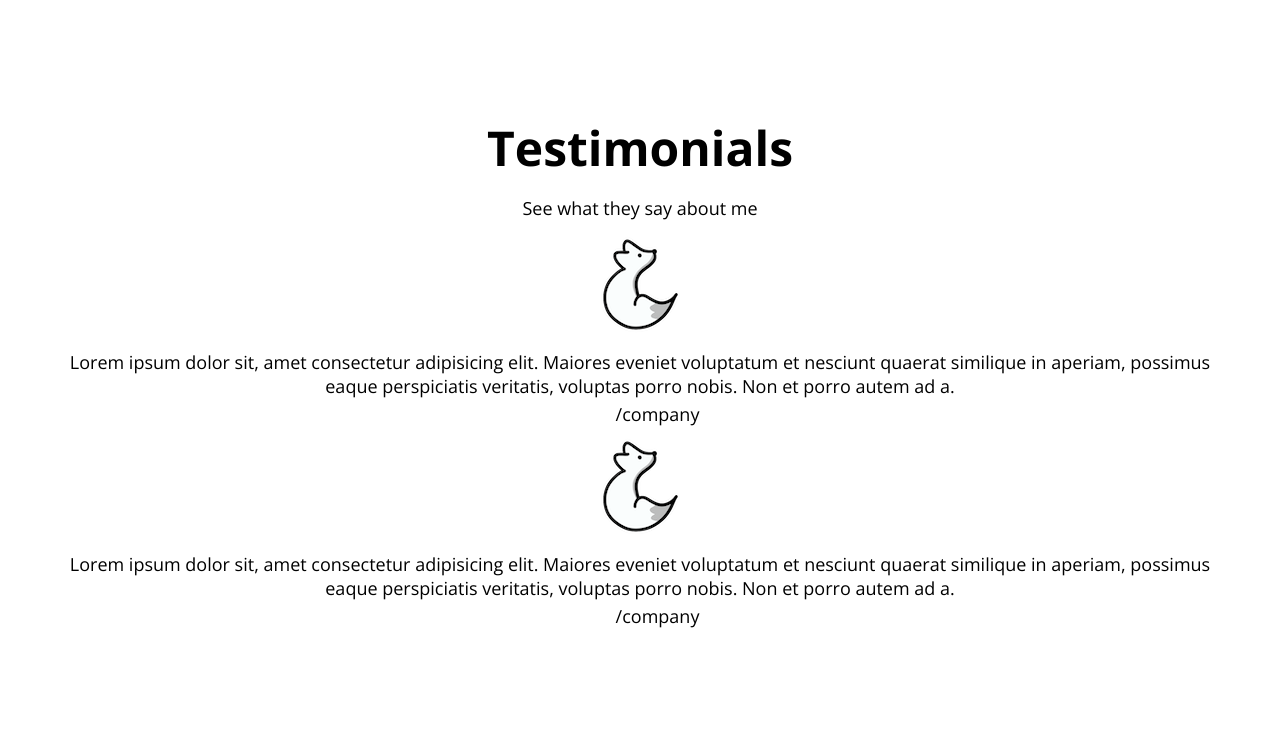
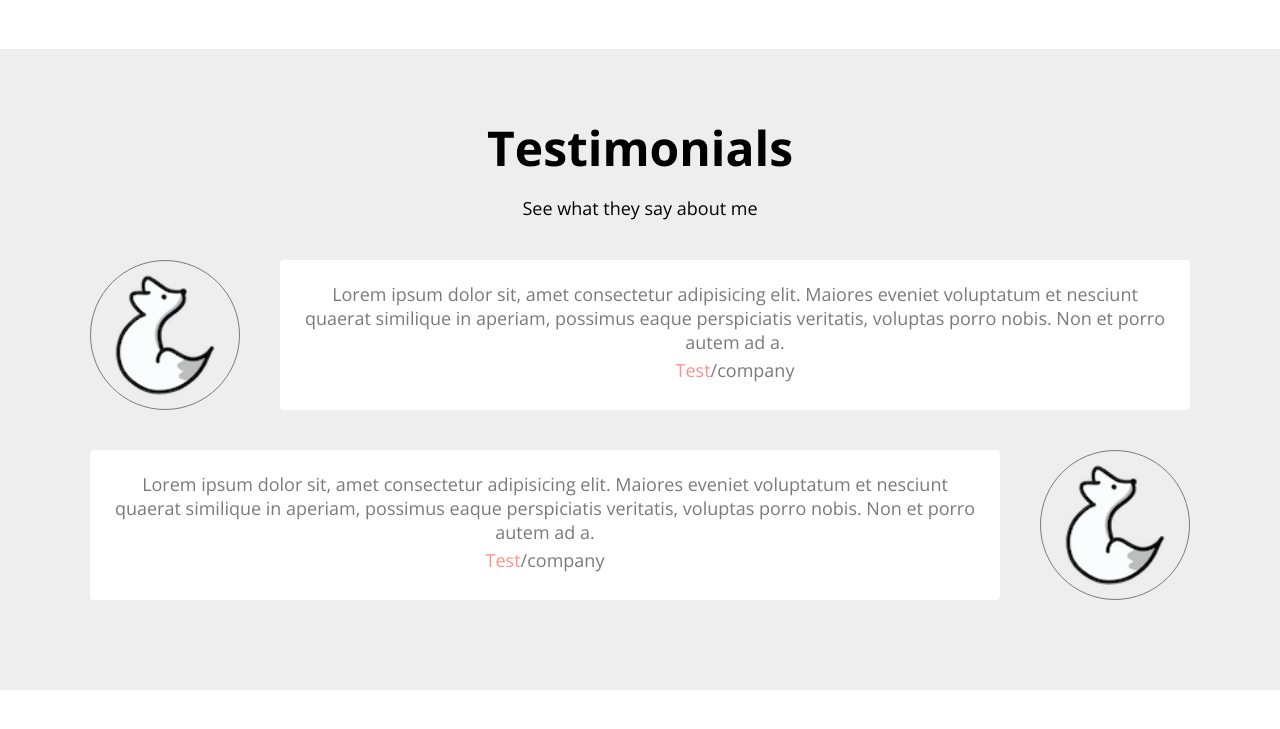
Before and after one commit to RamRamddun/portfolio_practice, a plain HTML site: page index.html in a window 1280 px wide. Shown: the part 2911-3640 px from the top of the page. Drawn offline with nearby package versions, Linux system fonts and the light colour scheme.

Commit message:
css testimonials

```diff
--- a/index.html
+++ b/index.html
@@ -270,8 +270,8 @@
         <h3>See what they say about me</h3>
         <div class="testimonials">
             <div class="testimonial">
-                <img src="./imgs/testmonial/favicon.png" alt="" class="testimonial__avatar">
-                <div class="testmonial__speech-bubble">
+                <img src="./imgs/testimonial/favicon.png" alt="" class="testimonial__avatar">
+                <div class="testimonial__speech-bubble">
                     <p>
                         Lorem ipsum dolor sit, amet consectetur adipisicing elit. Maiores eveniet voluptatum et nesciunt quaerat similique in aperiam, possimus eaque perspiciatis veritatis, voluptas porro nobis. Non et porro autem ad a.
                     </p>
@@ -281,13 +281,13 @@
         </div>
         <div class="testimonials">
             <div class="testimonial">
-                <img src="./imgs/testmonial/favicon.png" alt="" class="testimonial__avatar">
-                <div class="testmonial__speech-bubble">
+                <div class="testimonial__speech-bubble">
                     <p>
                         Lorem ipsum dolor sit, amet consectetur adipisicing elit. Maiores eveniet voluptatum et nesciunt quaerat similique in aperiam, possimus eaque perspiciatis veritatis, voluptas porro nobis. Non et porro autem ad a.
                     </p>
                     <p class="name"><a href="#">Test</a>/company</p>
                 </div>
+                <img src="./imgs/testimonial/favicon.png" alt="" class="testimonial__avatar">
             </div>
         </div>
     </section>
--- a/style.css
+++ b/style.css
@@ -386,3 +386,46 @@ p{
     margin-top: 8px;
     background-color: var(--color-dark-white);
 }
+
+/* Testimonial */
+#testimonials{
+    background-color: var(--color-light-white);
+}
+
+.testimonials{
+    margin: 40px;
+}
+
+.testimonial{
+    display: flex;
+    margin: 32px 0;
+}
+
+.testimonial__avatar{
+    width: 150px;
+    height: 150px;
+    border: 1px solid var(--clolor-light-grey);
+    border-radius: 50%;
+}
+
+.testimonial__avatar:nth-child(odd){
+    margin-right: 40px;
+}
+
+.testimonial__avatar:nth-child(even){
+    margin-left: 40px;
+}
+
+.testimonial__speech-bubble{
+    padding: 18px;
+    background-color: var(--color-white);
+    border-radius: var(--size-border-radius);
+}
+
+.testimonial__speech-bubble p {
+    color: var(--clolor-light-grey);
+}
+
+.testimonial__speech-bubble a{
+    color: var(--color-pink);
+}
```
Also changed, not shown: imgs/testimonial/favicon.png (renamed from imgs/testmonial/favicon.png).
